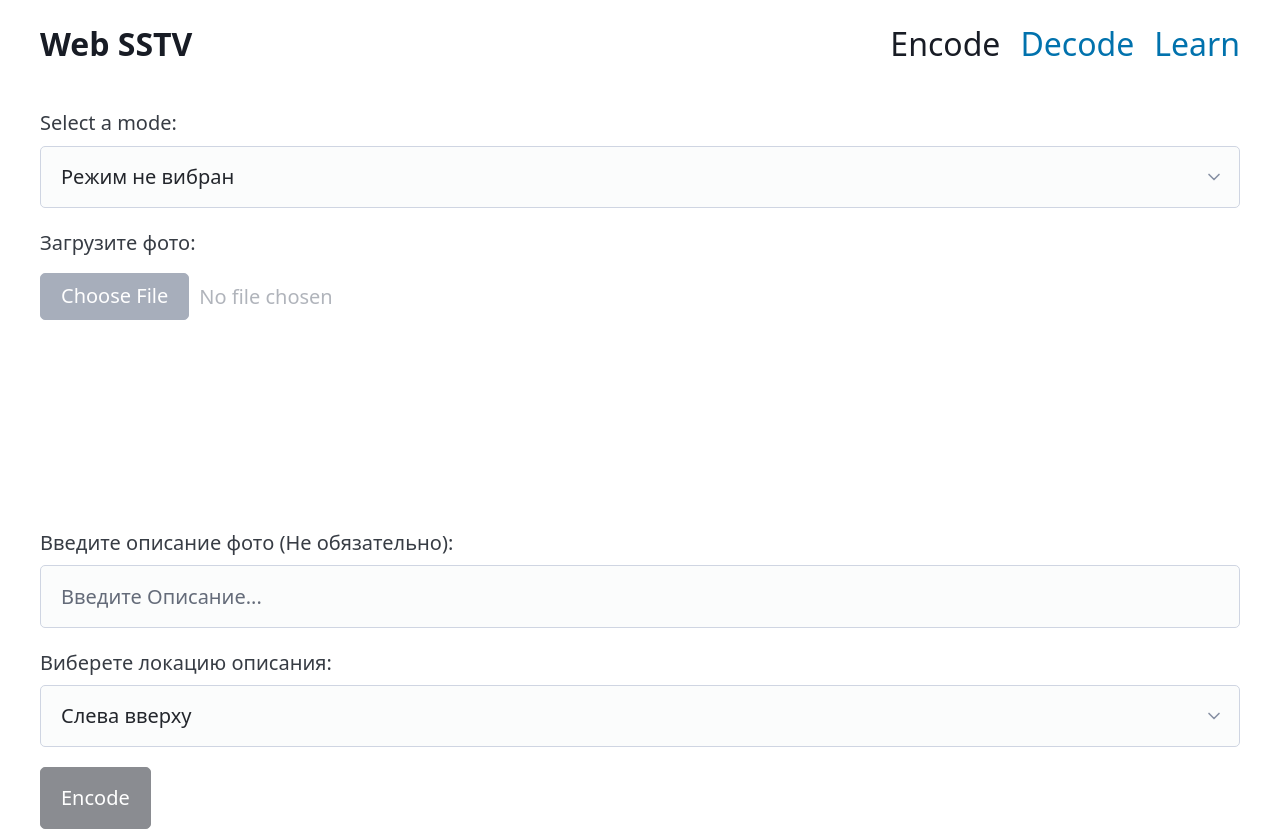
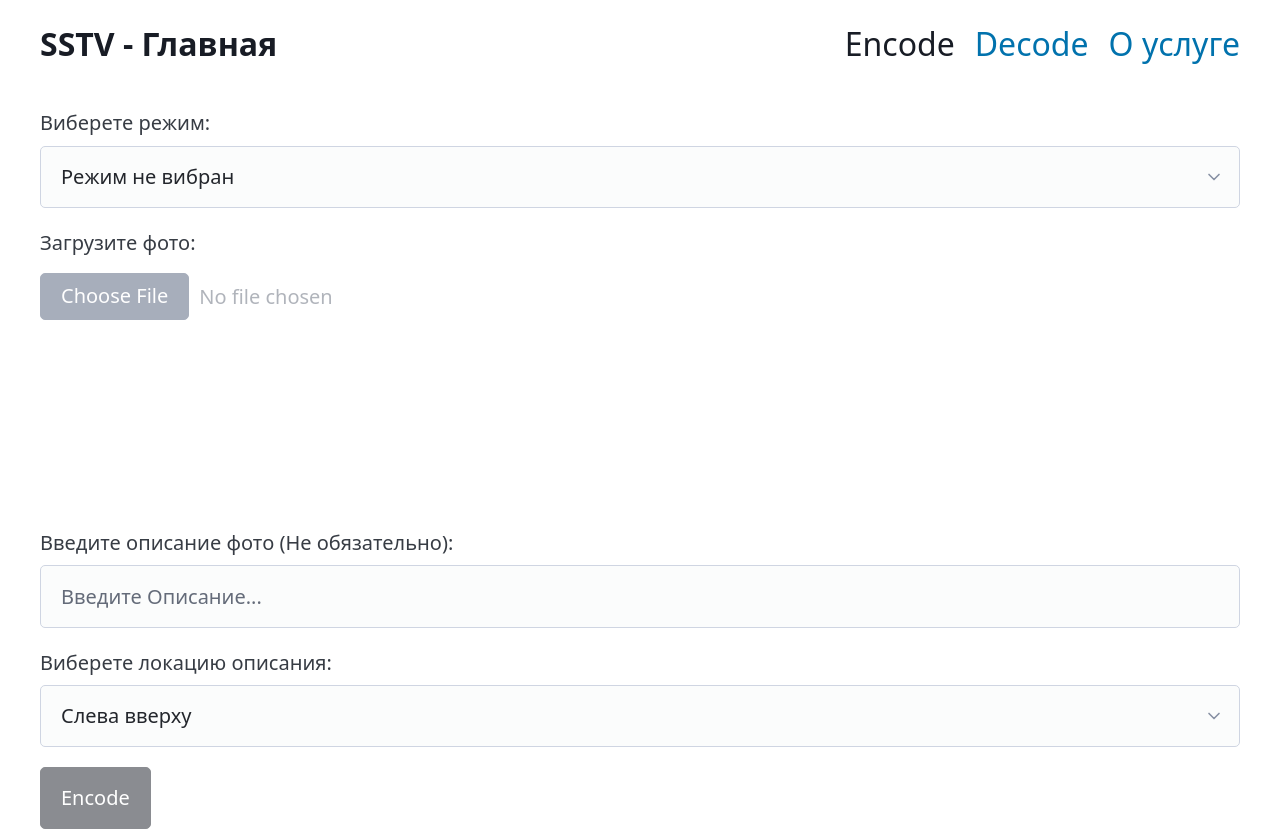
Before and after one commit to Mavox-ID/API, a plain HTML site: page encode.html in a window 1280 px wide. Shown: the top 832 px of the page. Drawn offline with nearby package versions, Linux system fonts and the light colour scheme.

Commit message:
Updated website design

```diff
--- a/encode.html
+++ b/encode.html
@@ -5,21 +5,21 @@
 	<meta name="viewport" content="width=device-width, initial-scale=1">
 	<link rel="stylesheet" href="https://cdn.jsdelivr.net/npm/@picocss/pico@2/css/pico.min.css">
 	<link rel="stylesheet" href="./style.css">
-	<title>Web-SSTV</title>
+	<title>SSTV - Главная</title>
 </head>
 <nav class="container">
   <ul>
-    <li><strong><a href="./index.html" class="contrast">Web SSTV</a></strong></li>
+    <li><strong><a href="./index.html" class="contrast">SSTV - Главная</a></strong></li>
   </ul>
   <ul>
     <li><a href="./encode.html" class="contrast">Encode</a></li>
     <li><a href="./decode.html">Decode</a></li>
-    <li><a href="./learn.html">Learn</a></li>
+    <li><a href="./learn.html">О услуге</a></li>
   </ul>
 </nav>
 <body>
 	<main class="container">
-		<label id="modeLabel" for="modeSelect">Select a mode:</label>
+		<label id="modeLabel" for="modeSelect">Виберете режим:</label>
 		<select id="modeSelect">
 			<option value="none" selected disabled hidden>Режим не вибран</option>
 			<option value="none" disabled>--- Martin ---</option>
```
